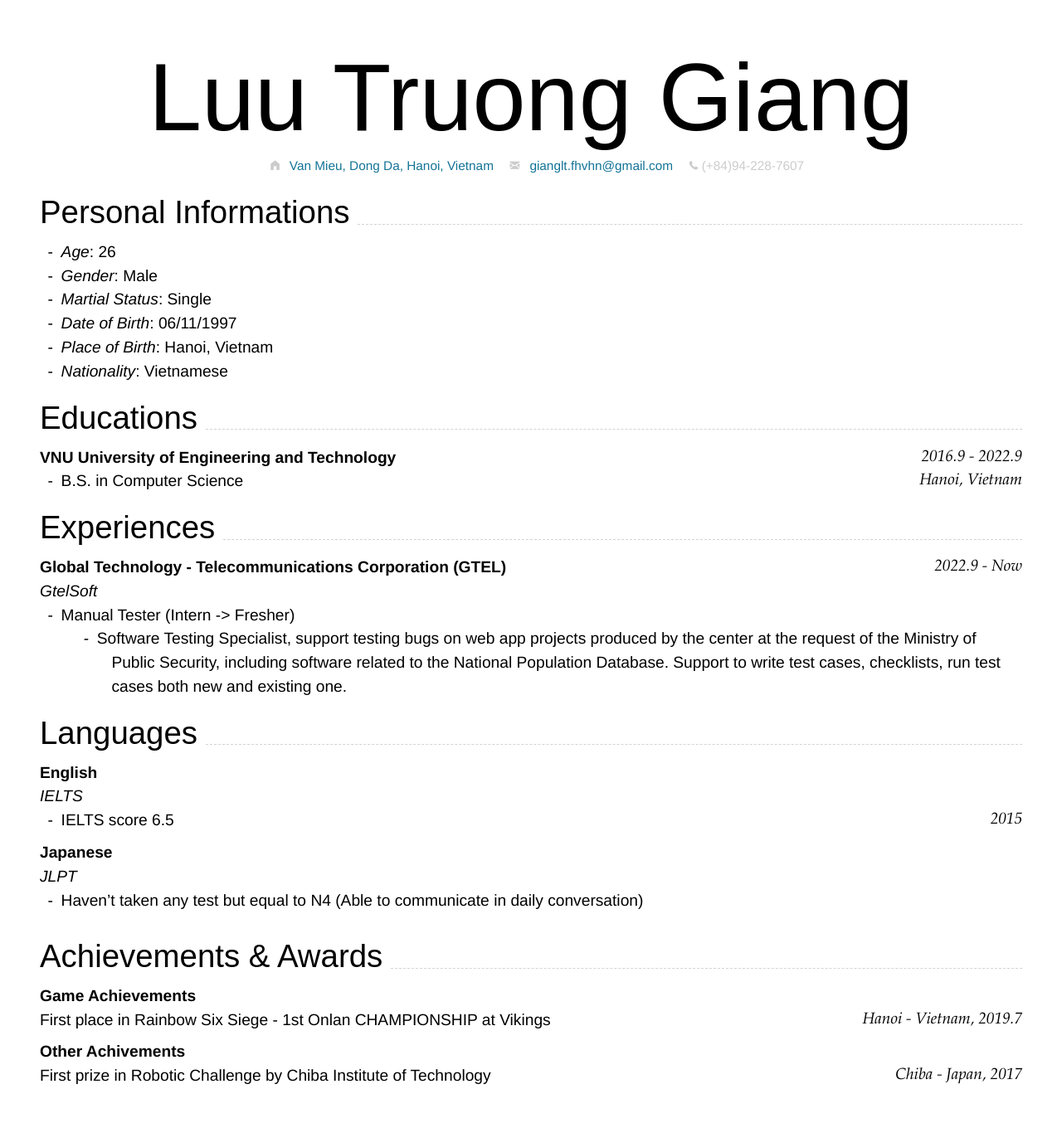
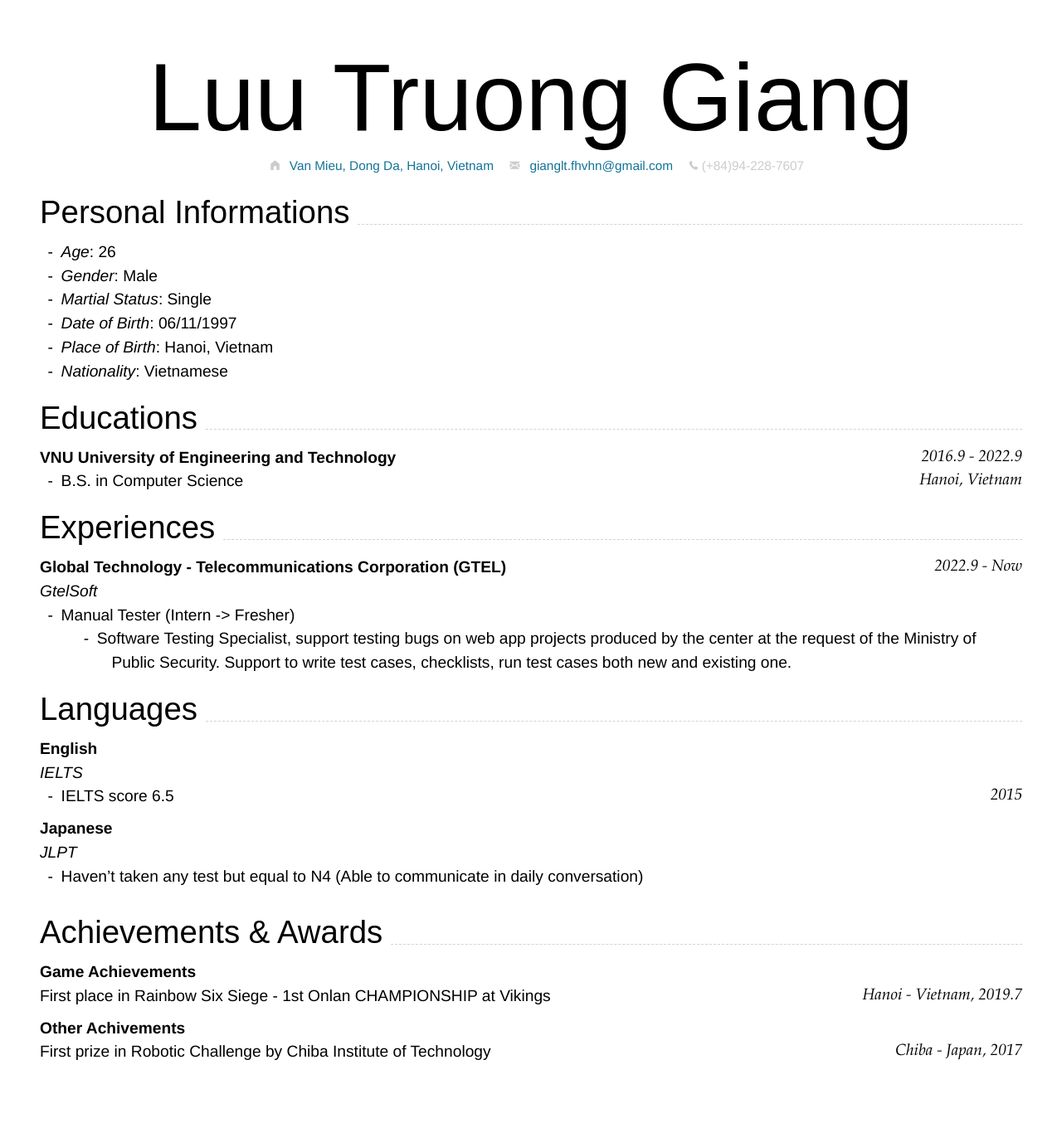
Before and after one commit to LTGiangEden/CV_EN_LTG, a Jekyll site: the page built from index.md, in a window 1280 px wide. Shown: the whole page at 83% size. Built offline with Jekyll 4.4.1, drawn with Linux system fonts in a browser that asks for light colours; nearby versions of some CDN libraries; after the commit the page ends 1331 px from its top, so only the background shows below that.

Commit message:
Update index.md

```diff
--- a/index.md
+++ b/index.md
@@ -44,7 +44,7 @@ Hanoi, Vietnam
 ### **Global Technology - Telecommunications Corporation (GTEL)** `2022.9 - Now`
 _GtelSoft_<br>
   - Manual Tester (Intern -> Fresher)
-    + Software Testing Specialist, support testing bugs on web app projects produced by the center at the request of the Ministry of Public Security, including software related to the National Population Database. Support to write test cases, checklists, run test cases both new and existing one.
+    + Software Testing Specialist, support testing bugs on web app projects produced by the center at the request of the Ministry of Public Security. Support to write test cases, checklists, run test cases both new and existing one.
 
 ## Languages
 
```
